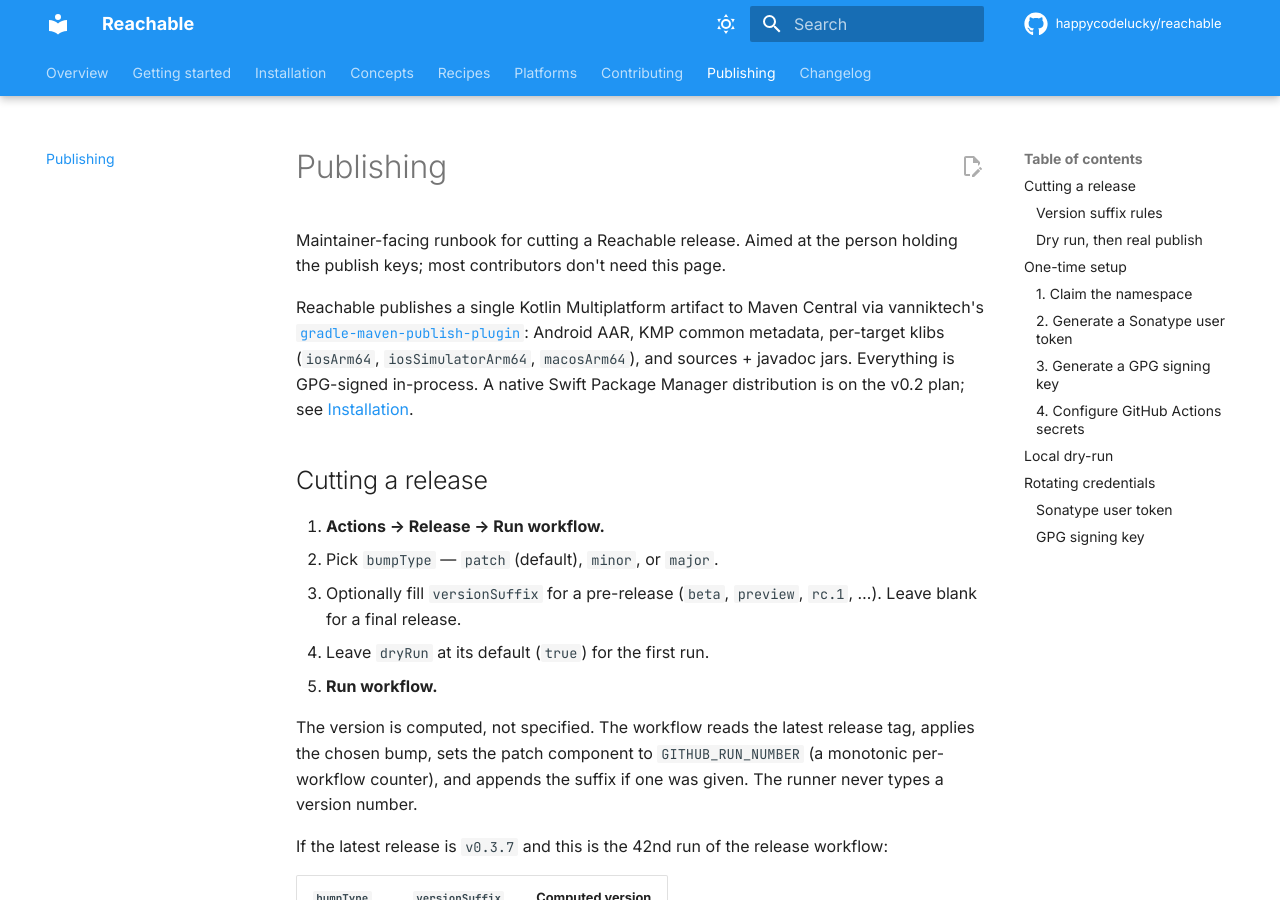
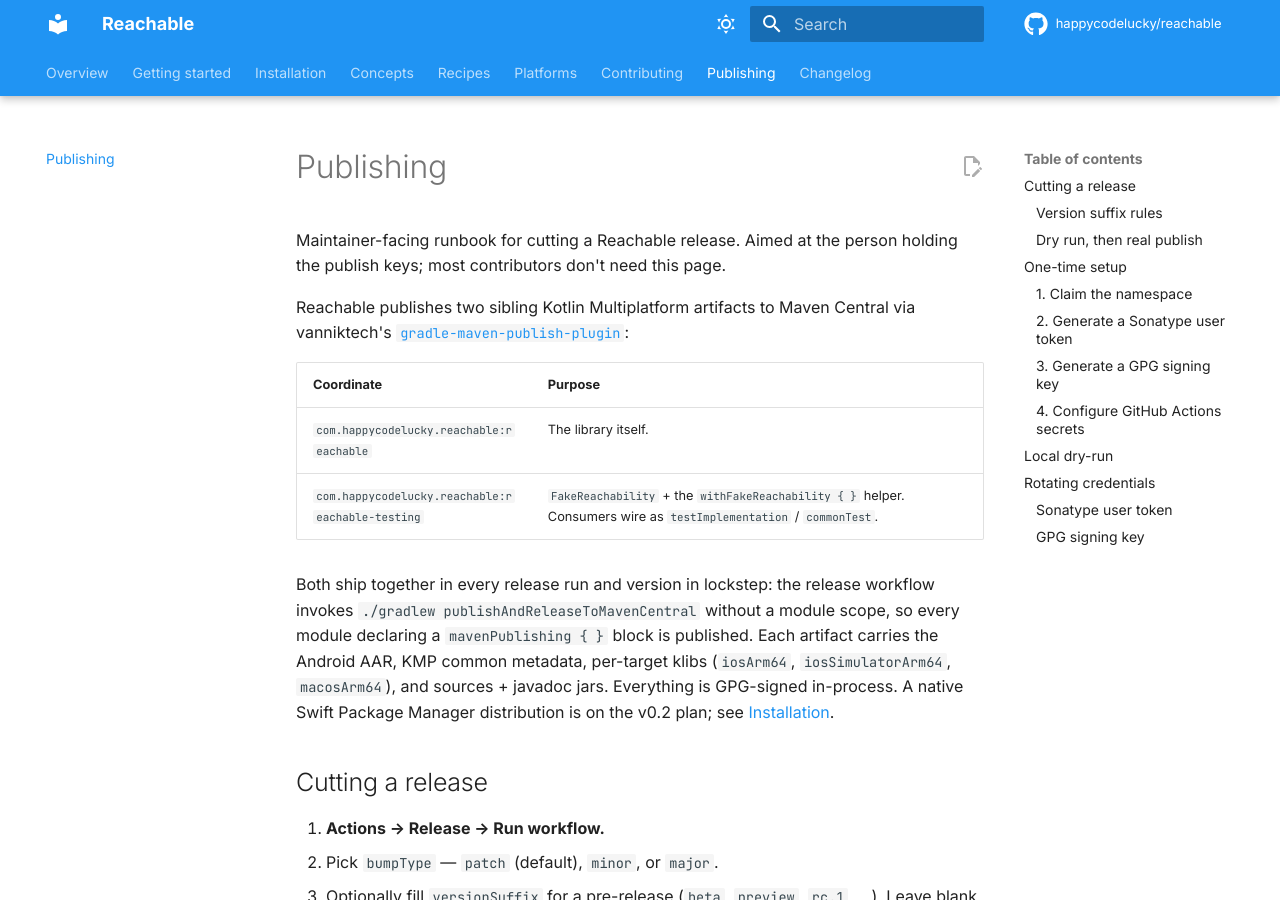
Before and after one commit to happycodelucky/reachable, an MkDocs documentation site: the page built from docs/publishing.md, in a window 1280 px wide and 900 px high. Built offline with MkDocs 1.6.1 and Material for MkDocs 9.7.7, drawn with Linux system fonts in a browser that asks for light colours; comment, search, counter and statistics services are not loaded.

Commit message:
release: publish both modules together, fix testing's automaticRelease
The :reachable-testing module landing in this branch carried the same
`publishToMavenCentral(automaticRelease = true)` bug I just fixed on
`:reachable` in d47562a. If merged as-is, every dry-run of the release
workflow would silently auto-publish the testing artifact to public
Maven Central — same cascade, parallel module.

Three changes:

1. reachable-testing/build.gradle.kts — flip to
   `publishToMavenCentral(automaticRelease = false)` with a comment
   pointing at `:reachable`'s explanation. The two modules must agree
   on this flag (asymmetry would mean one ships and the other stays
   staged on a dry run).

2. .github/workflows/release.yml — drop the `:reachable:` task scope
   on both the dry-run and release publish steps. Gradle now runs
   `publishToMavenCentral` (and `publishAndReleaseToMavenCentral`) on
   every module declaring a `mavenPublishing { }` block — currently
   `:reachable` and `:reachable-testing`. Both ship in every release.

3. .github/workflows/release.yml — extend the "Verify version not
   already published" safety check to validate against both artifacts'
   maven-metadata.xml. A collision on either fails the run before
   anything is uploaded.

docs/publishing.md updated to describe the two-artifact ship and the
root-scoped Gradle invocation.

```diff
--- a/docs/publishing.md
+++ b/docs/publishing.md
@@ -3,14 +3,23 @@
 Maintainer-facing runbook for cutting a Reachable release. Aimed at the
 person holding the publish keys; most contributors don't need this page.
 
-Reachable publishes a single Kotlin Multiplatform artifact to Maven
+Reachable publishes two sibling Kotlin Multiplatform artifacts to Maven
 Central via vanniktech's
 [`gradle-maven-publish-plugin`](https://github.com/vanniktech/gradle-maven-publish-plugin):
-Android AAR, KMP common metadata, per-target klibs
-(`iosArm64`, `iosSimulatorArm64`, `macosArm64`), and sources + javadoc
-jars. Everything is GPG-signed in-process. A native Swift Package
-Manager distribution is on the v0.2 plan; see
-[Installation](installation.md#apple-side-spm-roadmap).
+
+| Coordinate | Purpose |
+|---|---|
+| `com.happycodelucky.reachable:reachable` | The library itself. |
+| `com.happycodelucky.reachable:reachable-testing` | `FakeReachability` + the `withFakeReachability { }` helper. Consumers wire as `testImplementation` / `commonTest`. |
+
+Both ship together in every release run and version in lockstep: the
+release workflow invokes `./gradlew publishAndReleaseToMavenCentral`
+without a module scope, so every module declaring a `mavenPublishing { }`
+block is published. Each artifact carries the Android AAR, KMP common
+metadata, per-target klibs (`iosArm64`, `iosSimulatorArm64`,
+`macosArm64`), and sources + javadoc jars. Everything is GPG-signed
+in-process. A native Swift Package Manager distribution is on the v0.2
+plan; see [Installation](installation.md#apple-side-spm-roadmap).
 
 ## Cutting a release
 
```
Also changed, not shown: 2 other files.
